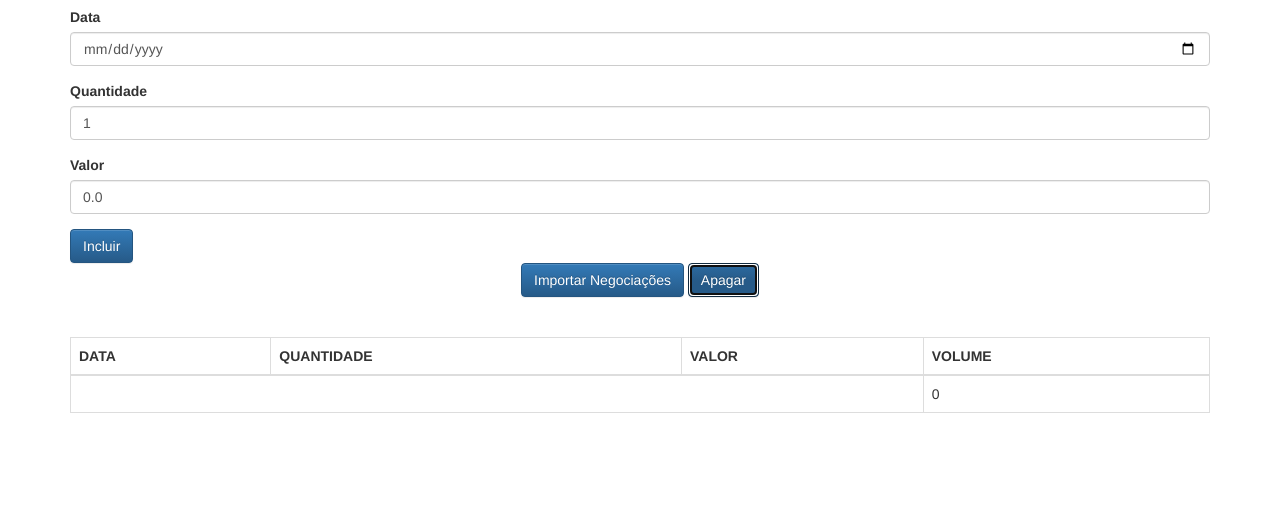
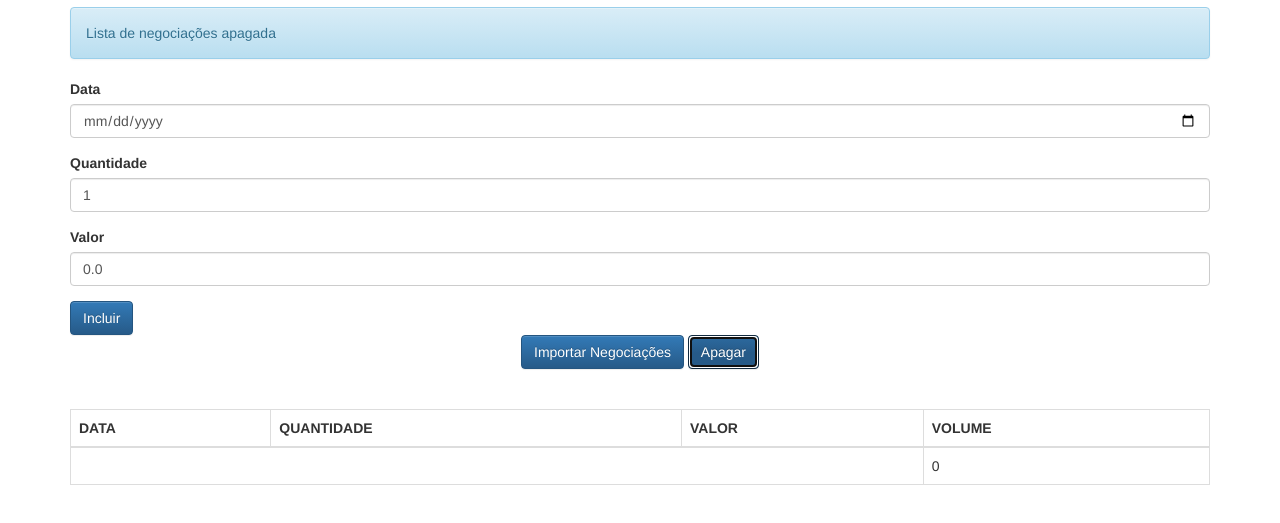
Before and after one commit to MaxJunior2002/Alura-MVC, a plain HTML site: page aluraframe/client/index.html in a window 1280 px wide. Both pictures are taken after a click on the button "Apagar". Shown: the part 63-586 px from the top of the page. Drawn offline with Linux system fonts and the light colour scheme.

Commit message:
Implementando funcionalidade de apagar lista

```diff
--- a/aluraframe/client/index.html
+++ b/aluraframe/client/index.html
@@ -35,7 +35,7 @@
         <button class="btn btn-primary text-center" type="button">
             Importar Negociações
         </button>
-        <button class="btn btn-primary text-center" type="button">
+        <button class="btn btn-primary text-center" type="button" onclick="negociacaoController.apaga()">
             Apagar
         </button>
     </div>
--- a/aluraframe/client/js/app/controllers/NegociacaoController.js
+++ b/aluraframe/client/js/app/controllers/NegociacaoController.js
@@ -13,6 +13,14 @@ class NegociacaoController{
 
         this._mensagemView.update(this._mensagem);
         this._negociacoesView.update(this._listaNegociacoes);
+    }
+
+    apaga(){
+        this._listaNegociacoes.esvazia();
+        this._negociacoesView.update(this._listaNegociacoes);
+
+        this._mensagem.texto = 'Lista de negociações apagada';
+        this._mensagemView.update(this._mensagem);
     }
 
     adiciona(event) {
--- a/aluraframe/client/js/app/models/ListaNegociacoes.js
+++ b/aluraframe/client/js/app/models/ListaNegociacoes.js
@@ -12,4 +12,8 @@ class ListaNegociacoes{
     get negociacoes(){
         return [].concat(this._negociacoes);
     }
+
+    esvazia(){
+        this._negociacoes = [];
+    }
 }
```
